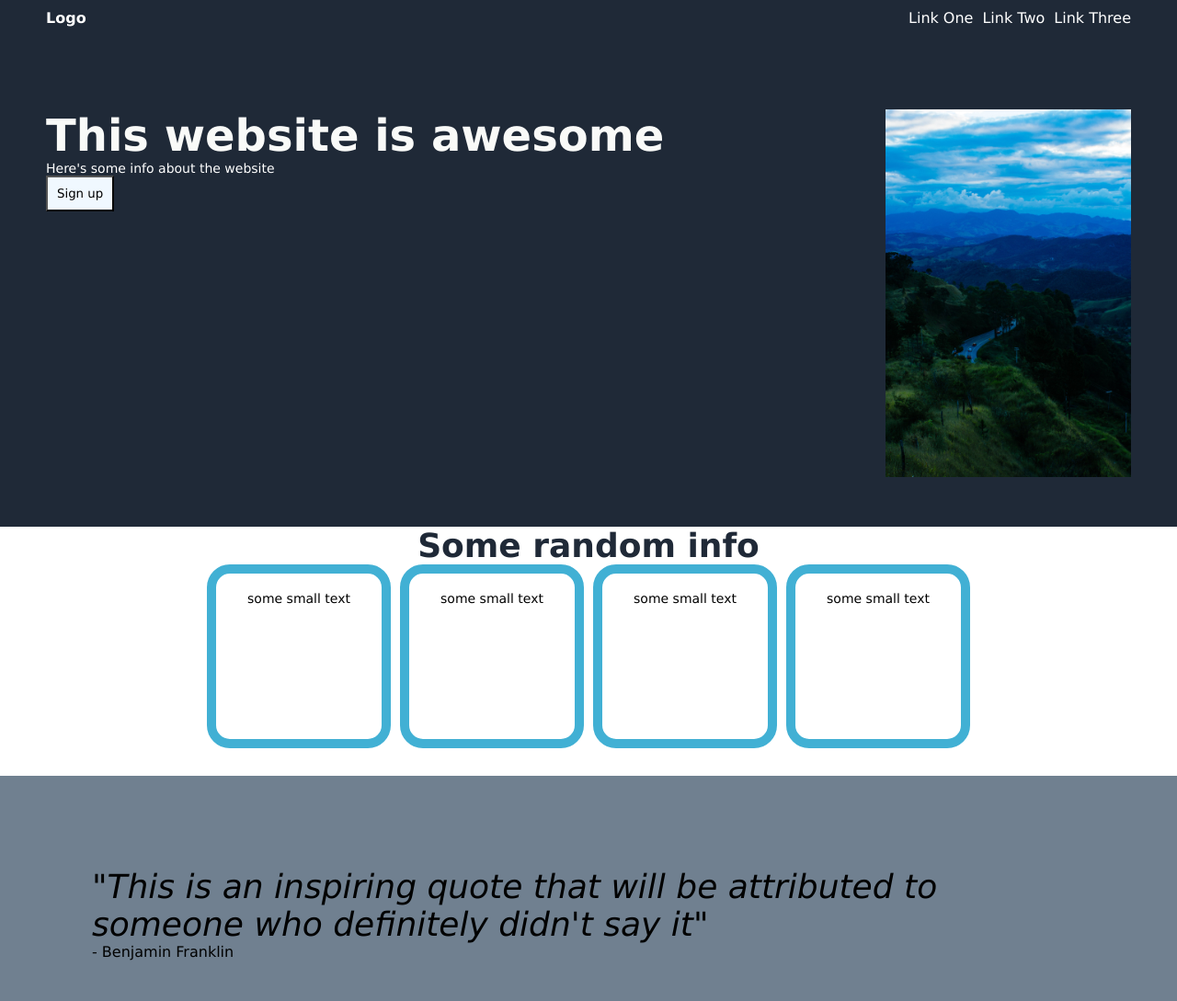
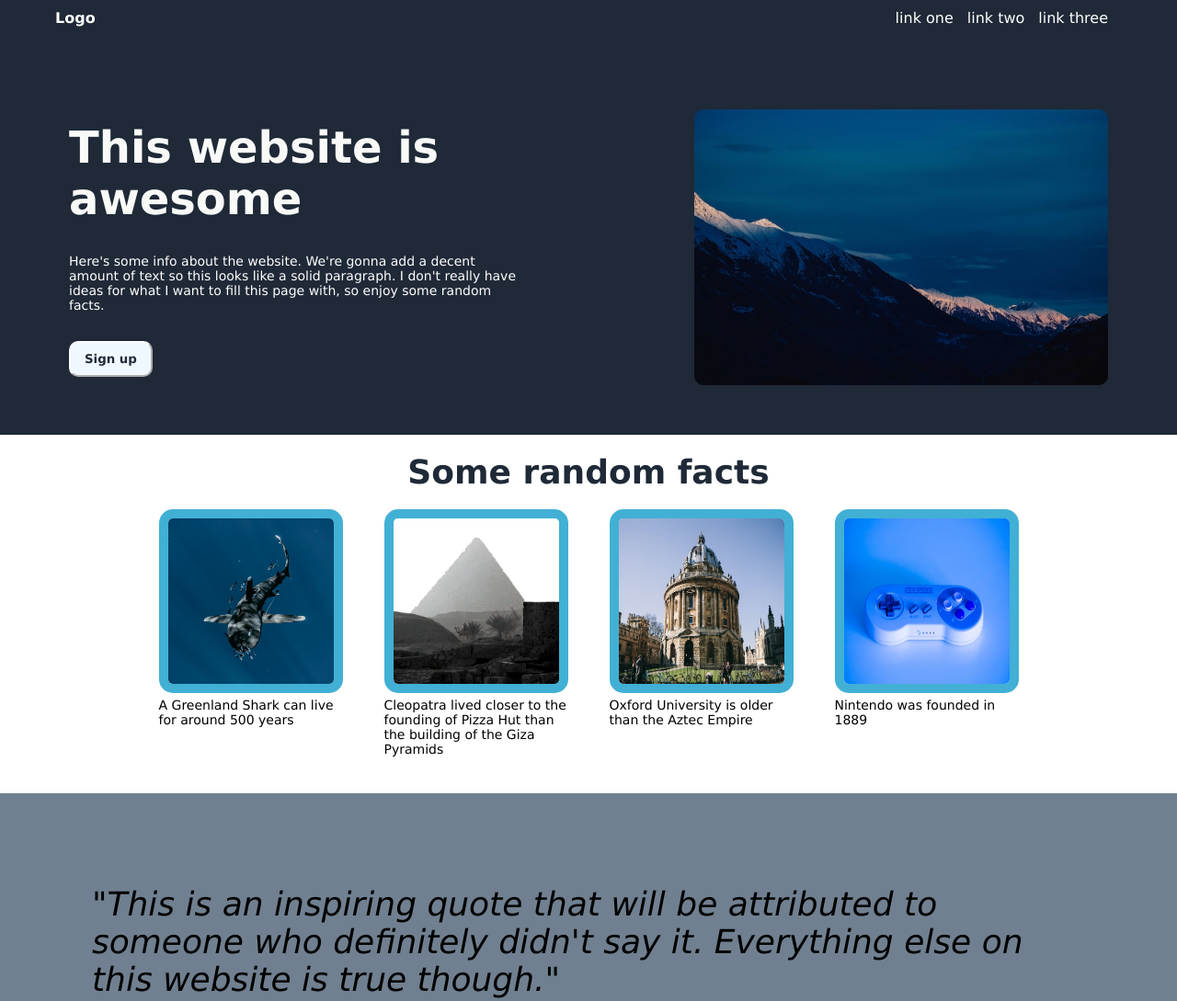
Before and after one commit to sareli-a/odin-landing-page, a plain HTML site: page index.html in a window 1280 px wide. Shown: the top 1089 px of the page at 92% size. Drawn offline with Linux system fonts and the light colour scheme.

Commit message:
Add additional styling, content, and images

```diff
--- a/css/style.css
+++ b/css/style.css
@@ -8,6 +8,8 @@
 html {
     background-color: white;
     color: black;
+    /* display: flex;
+    justify-content: center; */
 }
 
 /*  Header */
@@ -25,21 +27,20 @@ html {
 
 .nav-bar {
     margin: 0;
-    padding: 10px 50px;
+    padding: 10px 60px;
     display: flex;
     justify-content: space-between;
+    margin-bottom: 30px;
 }
 
 .nav-bar .logo {
     font-weight: 800;
-    margin-bottom: 30px;
 }
 
 .nav-bar ul {
-    margin-bottom: 30px;
-    padding: 0;
+    padding: 0 15px;
     display: flex;
-    gap: 10px;
+    gap: 15px;
 }
 
 /* Hero text section */
@@ -47,7 +48,19 @@ html {
 .hero-text {
     display: flex;
     justify-content: space-between;
-    padding: 50px;
+    padding: 50px 75px;
+    max-height: 500px;
+    gap: 30px;
+}
+
+.hero-text .left {
+    max-height: 500px;
+    max-width: 500px;
+    display: flex;
+    flex-direction: column;
+    justify-content: space-around;
+    align-items: flex-start;
+    gap: 5px;
 }
 
 .hero-text h1 {
@@ -57,8 +70,9 @@ html {
 }
 
 .header img {
-    height: 400px;
-    width: auto;
+    max-width: 450px;
+    height: auto;
+    border-radius: 10px;
 }
 
 /* Middle section */
@@ -66,6 +80,7 @@ html {
 .middle {
     background-color: white;
     color: black;
+    margin: 20px 20px;
 }
 
 .middle h1 {
@@ -76,18 +91,39 @@ html {
 }
 
 .middle .container {
+    gap: 5px;
     display: flex;
     justify-content: center;
-    gap: 10px;
-    margin-bottom: 30px;
+    align-items: flex-start;
+    flex-wrap: wrap;
+    align-content: center;
 }
 
 .middle .item {
+    margin: 20px;
+    max-height: 300px;
+    max-width: 200px;
+    border-radius: 25px;
+    display: flex;
+    flex-wrap: wrap;
+    align-items: flex-end;
+    justify-content: center;
+    gap: 5px;
+}
+
+.item:nth-of-type(2) {
+    order: 2;
+}
+
+.item:nth-of-type(3) {
+    order: 1;
+}
+
+.item img {
     height: 200px;
     width: 200px;
+    border-radius: 15px;
     border: 10px solid rgb(65, 176, 212);
-    border-radius: 25px;
-    text-align: center;
 }
 
 /*  Quote section */
@@ -104,6 +140,12 @@ html {
     font-weight: 300;
 }
 
+.end .attribution {
+    font-weight: 600;
+    text-align: end;
+    padding-top: 20px;
+}
+
 /*  Call to action */
 
 .action {
@@ -112,6 +154,15 @@ html {
     border-radius: 25px;
     background-color: rgb(65, 176, 212);
     color: white;
+    display: flex;
+    justify-content: space-between;
+    align-items: center;
+}
+
+.action .left {
+    display: flex;
+    flex-direction: column;
+    gap: 5px;
 }
 
 
@@ -127,15 +178,26 @@ footer {
 }
 
 /* General items */
+
 .subtext {
     font-size: 14px;
 }
 
 button {
     background-color: aliceblue;
-    padding: 10px;
+    padding: 10px 15px;
+    border-radius: 10px;
+    border-color: white;
+    text-align: center;
+    color: #1F2937;
+    font-weight: 700;
 }
 
 ul {
     list-style: none;
 }
+
+a {
+    text-decoration: none;
+    color: white;
+}
--- a/index.html
+++ b/index.html
@@ -13,19 +13,19 @@
         <nav class="nav-bar">
             <div class="logo"><p>Logo</p></div>
             <ul>
-                <li>Link One</li>
-                <li>Link Two</li>
-                <li>Link Three</li>
+                <li><a href="#">link one</a></li>
+                <li><a href="#">link two</a></li>
+                <li><a href="#">link three</a></li>
             </ul>
         </nav>
         <div class="hero-text">
             <div class="left">
                 <h1>This website is awesome</h1>
-                <p class="subtext">Here's some info about the website</p>
+                <p class="subtext">Here's some info about the website. We're gonna add a decent amount of text so this looks like a solid paragraph. I don't really have ideas for what I want to fill this page with, so enjoy some random facts.</p>
                 <button>Sign up</button>
             </div>
             <div class="right">
-                <img src="./img/mountain-road.jpg" alt="a winding road alongside a verdant mountainside and a deep blue sky">
+                <img src="./img/snowy-mountains.jpg" alt="a snowy mountain range with a deep blue sky">
             </div>
         </div>
 
@@ -33,38 +33,42 @@
 
 
     <section class="middle">
-        <h1>Some random info</h1>
+        <h1>Some random facts</h1>
         <div class="container">
             <div class="item">
-                <img src="">
-                <p class="subtext">some small text</p>
+                <img src="./img/shark.jpg" alt="a shark swimming with a group of small striped fish">
+                <p class="subtext">A Greenland Shark can live for around 500 years</p>
             </div>
             <div class="item">
-                <img src="">
-                <p class="subtext">some small text</p>
+                <img src="./img/nintendo.jpg" alt="a super nintendo controller">
+                <p class="subtext">Nintendo was founded in 1889</p>
             </div>
             <div class="item">
-                <img src="">
-                <p class="subtext">some small text</p>
+                <img src="./img/oxford.jpg" alt="oxford university">
+                <p class="subtext">Oxford University is older than the Aztec Empire</p>
             </div>
             <div class="item">
-                <img src="">
-                <p class="subtext">some small text</p>
+                <img src="./img/pyramid.jpg" alt="a black-and-white photo of a pyramid at giza">
+                <p class="subtext">Cleopatra lived closer to the founding of Pizza Hut than the building of the Giza Pyramids</p>
             </div>
         </div>
     </section>
 
 
     <section class="end">
-        <p class="quote"><em>"This is an inspiring quote that will be attributed to someone who definitely didn't say it"</em></p>
+        <p class="quote"><em>"This is an inspiring quote that will be attributed to someone who definitely didn't say it. Everything else on this website is true though."</em></p>
         <p class="attribution">- Benjamin Franklin</p>
     </section>
 
 
     <section class="action">
-        <h2>Call to action</h2>
-        <p>Some info about the call to action</p>
-        <button>Sign up</button>
+        <div class="left">
+            <h2>Call to action</h2>
+            <p>Some info about the call to action</p>
+        </div>
+        <div class="right">
+            <button>Sign up</button>
+        </div>
     </section>
 
 
```
Also changed, not shown: img/nintendo.jpg (added), img/oxford.jpg (added), img/pyramid.jpg (added), img/shark.jpg (added), img/snowy-mountains.jpg (added), 1 other file.
